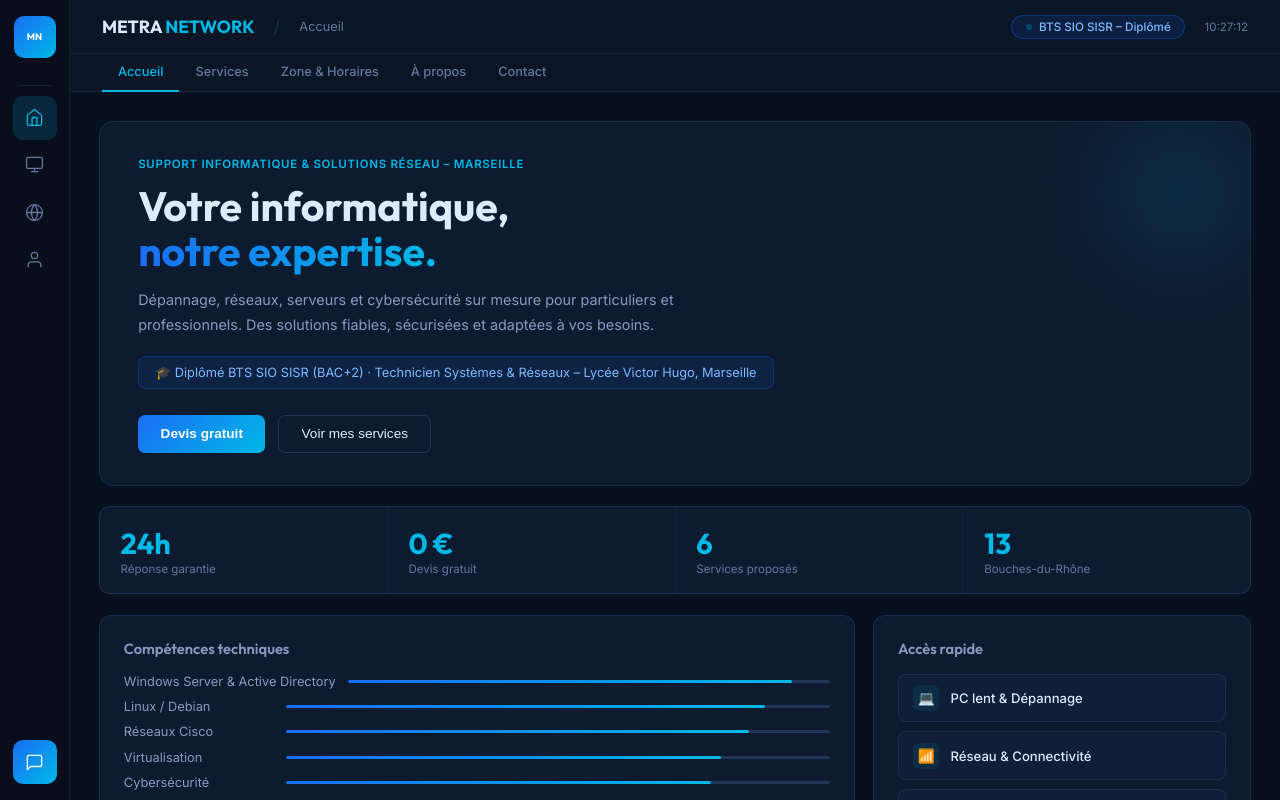
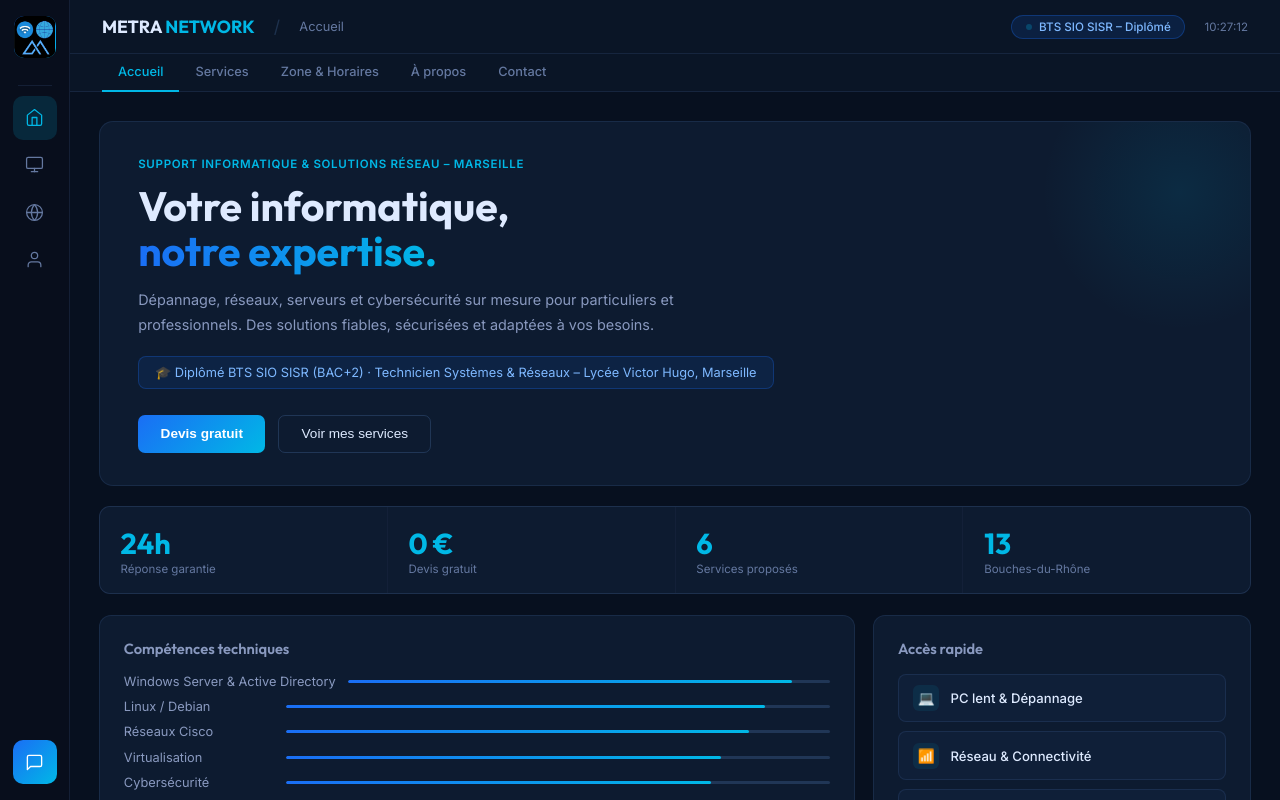
Before and after one commit to metra-network/metra-network.github.io, a plain HTML site: page index.html in a window 1280 px wide. Drawn offline with Linux system fonts and the light colour scheme.

Commit message:
Change logo image source and visibility styles
Updated logo image source and adjusted display styles.

```diff
--- a/index.html
+++ b/index.html
@@ -418,8 +418,8 @@
 <!-- SIDEBAR -->
 <nav id="sidebar">
   <div class="sb-logo" onclick="showPanel('home')">
-    <img id="logo-img" src="" alt="Logo">
-    <div class="sb-logo-text" id="logo-text">MN</div>
+    <img id="logo-img" src="image.png" alt="Logo" style="display:block">
+    <div class="sb-logo-text" id="logo-text" style="display:none">MN</div>
   </div>
   <div class="sb-divider"></div>
   <button class="sb-btn active" data-panel="home" onclick="showPanel('home')">
```
